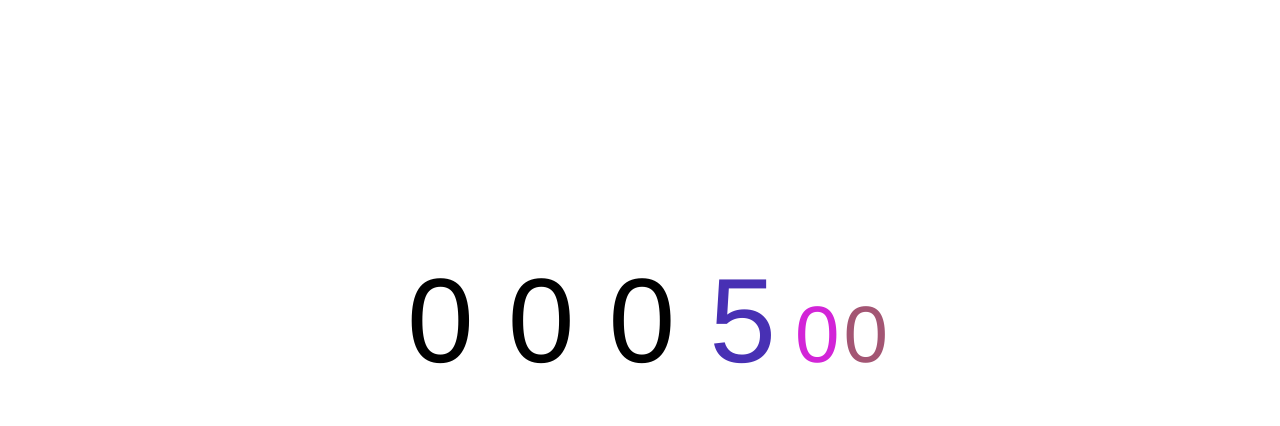
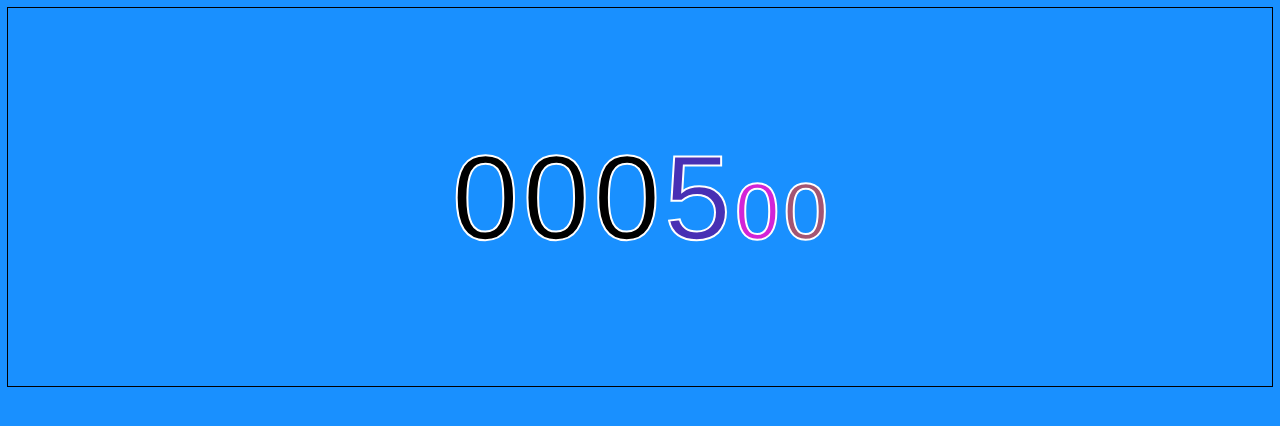
Before and after one commit to GavinLawhead/3.-CoolestCounter, a plain HTML site: page index.html in a window 1280 px wide. Drawn offline with Linux system fonts and the light colour scheme.

Commit message:
made the text center and a div outline. need to shorten the div, and make it look totally bada**

```diff
--- a/script.js
+++ b/script.js
@@ -118,7 +118,7 @@ function secondcolors() {
     second.style.color = randColor();
   } else if (secondnumber == 8) {
     second.style.color = randColor();
-  } else if (ssecondnumber == 9) {
+  } else if (secondnumber == 9) {
     second.style.color = randColor();
   }
 }
--- a/styles.css
+++ b/styles.css
@@ -1,7 +1,7 @@
 .container{
-    /* display: inline-block; */
-    /* width: 100px; */
-    text-align: center;
+        text-align: center;
+        outline: 1px solid black;
+
 }
 .sixthnum{
     font-size: 80px;
@@ -11,15 +11,14 @@
     font-size: 80px;
     padding: 0px;
 }
+body{
+    background-color: rgb(25, 144, 255);
+}
 p{
+
     display: inline-block;
-    text-align: center;
     font-family: 'Franklin Gothic Medium';
     font-size: 120px;
-    margin-top: 18%;
-    padding: 15px;
-
+    -webkit-text-stroke-width: 2px;
+    -webkit-text-stroke-color: white;
 }
-p::after{
-    background-color: aqua;
-}
```
